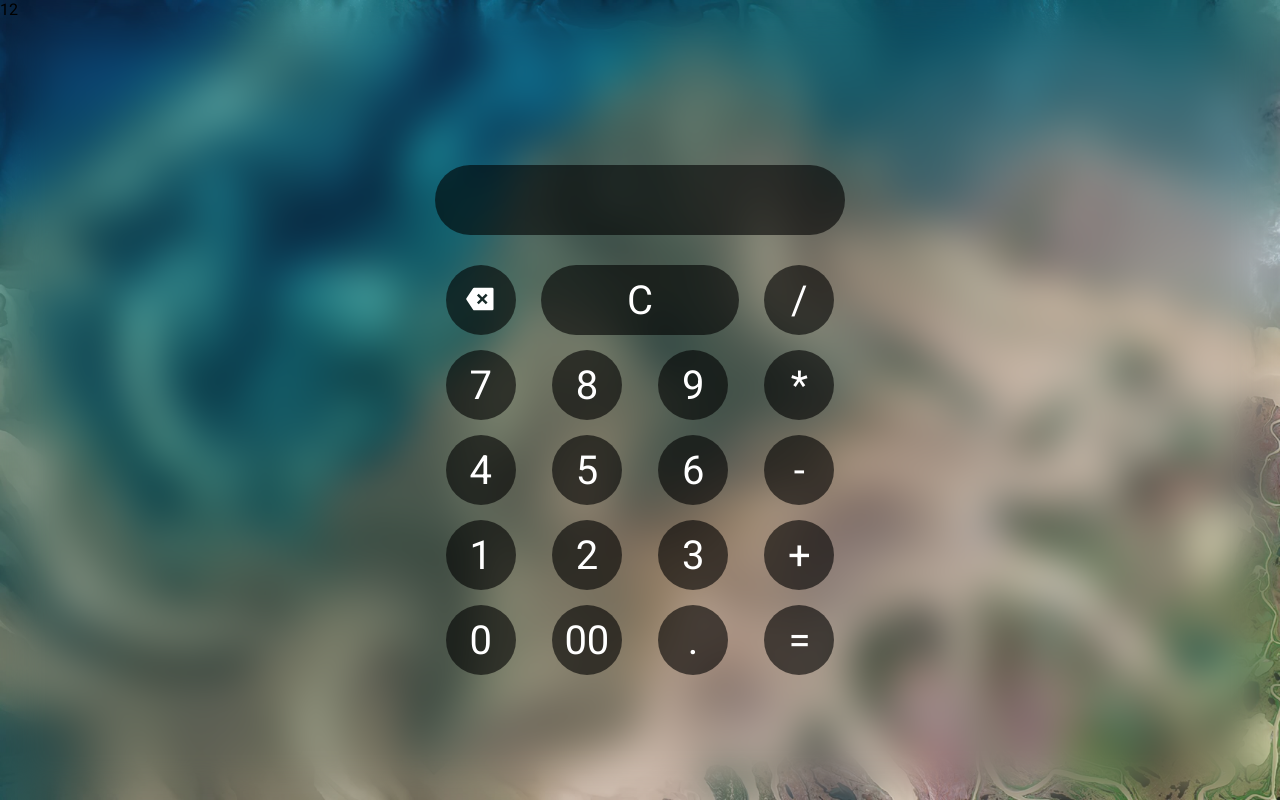
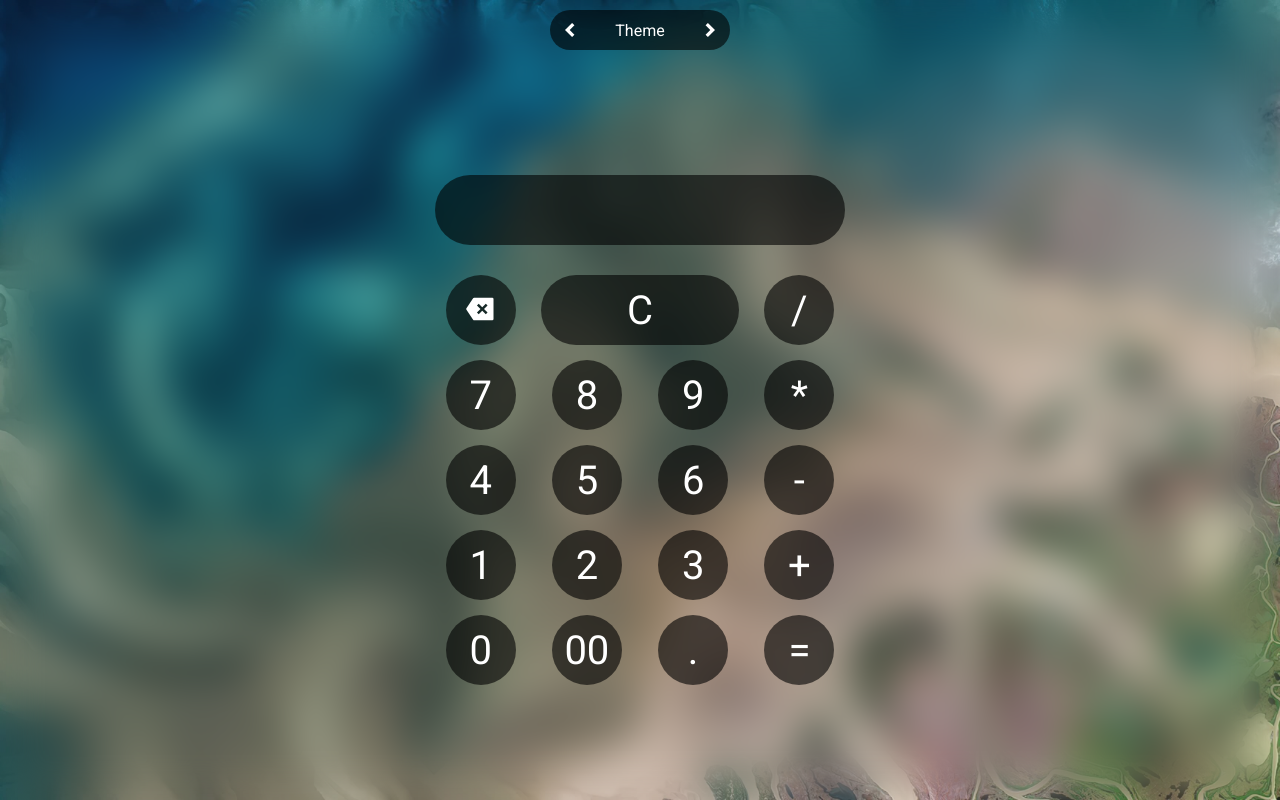
Before and after one commit to Arrtem4/calc, a React (Create React App) app: page / in a window 1280 px wide. Built offline with nearby package versions, Linux system fonts and the light colour scheme.

Commit message:
ready to redux

```diff
--- a/src/App.scss
+++ b/src/App.scss
@@ -1,4 +1,5 @@
 @import url("https://fonts.googleapis.com/css2?family=Roboto:wght@400;700&display=swap");
+@import "./Themes.scss";
 
 * {
   margin: 0;
@@ -23,8 +24,7 @@ body {
 .layout {
   height: 100vh;
   display: grid;
-  grid-template-columns: 100%;
-  grid-template-rows: 4rem 1fr;
+  grid-template-rows: min-content 1fr;
 }
 
 .calculator {
@@ -33,3 +33,18 @@ body {
   justify-self: center;
   align-self: center;
 }
+
+.theme {
+  justify-self: center;
+  align-self: center;
+  width: 18rem;
+  display: grid;
+  grid-template-columns: min-content 1fr min-content;
+  justify-content: space-between;
+  align-items: center;
+  margin: 1rem 0rem;
+  text-align: center;
+  &__arrow {
+    font-size: 4rem;
+  }
+}
--- a/src/Button.jsx
+++ b/src/Button.jsx
@@ -3,7 +3,7 @@ import { RiDeleteBack2Fill } from "react-icons/ri";
 function Button({ btnValue, btnClick }) {
   return (
     <button
-      className={`button ${btnValue === "C" ? "button__clear" : ""}`}
+      className={`color button ${btnValue === "C" ? "button__clear" : ""}`}
       onClick={() => btnClick(btnValue)}
     >
       {btnValue === "R" ? (
--- a/src/ButtonBox.scss
+++ b/src/ButtonBox.scss
@@ -3,18 +3,8 @@
   height: 7rem;
   font-family: inherit;
   font-size: 4rem;
-  border-radius: 50rem;
   border: none;
-  background: rgba(0, 0, 0, 0.6);
-  color: white;
   transition: all 0.2s;
-  &:hover {
-    background: rgba(0, 0, 0, 0.8);
-  }
-  &:active {
-    transform: translateY(5px);
-    background: rgba(0, 0, 0, 1);
-  }
   &__box {
     display: grid;
     grid-template-columns: repeat(4, 1fr);
--- a/src/Screen.jsx
+++ b/src/Screen.jsx
@@ -2,7 +2,7 @@ import "./Screen.scss";
 
 function Screen({ screenValue }) {
   return (
-    <div className="screen">
+    <div className="color screen">
       <p
         className={`screen__content ${
           screenValue.length > 14 ? `screen__content_15` : ``
--- a/src/Screen.scss
+++ b/src/Screen.scss
@@ -1,31 +1,13 @@
-.screen {
-  width: 100%;
-  font-size: 4rem;
-  color: white;
-  overflow: hidden;
-  display: inline-block;
-  text-align: right;
-  &__15 {
-    font-size: 2rem;
-    word-wrap: break-word;
-  }
-}
-.ankor {
-  color: transparent;
-}
 .screen {
   margin-bottom: 3rem;
   display: flex;
   align-items: center;
   justify-content: center;
-  background: rgba(0, 0, 0, 0.6);
-  border-radius: 50rem;
   padding: 0rem 2rem;
   min-height: 7rem;
   &__content {
     width: 100%;
     font-size: 4rem;
-    color: white;
     overflow: hidden;
     display: inline-block;
     text-align: right;
@@ -35,3 +17,7 @@
     }
   }
 }
+
+.ankor {
+  color: transparent;
+}
--- a/src/Theme.jsx
+++ b/src/Theme.jsx
@@ -1,5 +1,25 @@
+import { useState } from "react";
+import { RiArrowDropLeftLine, RiArrowDropRightLine } from "react-icons/ri";
+
 const Theme = () => {
-  return <div className="theme__block">12</div>;
+  const themes = ["color", "color2"];
+  const [theme, setTheme] = useState(themes[0]);
+
+  return (
+    <div className={`theme ${theme}`}>
+      <RiArrowDropLeftLine className={`theme__arrow ${theme}`} />
+      <p className={`theme__name ${theme}`}>Theme</p>
+      <RiArrowDropRightLine
+        className={`theme__arrow ${theme}`}
+        onClick={() => {
+          let x = themes.indexOf(theme);
+          x === themes.length - 1
+            ? setTheme(themes[0])
+            : setTheme(themes[x + 1]);
+        }}
+      />
+    </div>
+  );
 };
 
 export default Theme;
--- /dev/null
+++ b/src/Themes.scss
@@ -0,0 +1,43 @@
+.color {
+  color: white;
+  background: rgba(0, 0, 0, 0.6);
+  border-radius: 50rem;
+  transition: all 0.2s;
+  &.button {
+    &:hover {
+      background: rgba(0, 0, 0, 0.8);
+    }
+    &:active {
+      transform: translateY(5px);
+      background: rgba(0, 0, 0, 1);
+    }
+  }
+  &.theme__arrow {
+    border-radius: 50rem;
+    background-color: transparent;
+    &:hover {
+      transform: scale(150%);
+    }
+    &:active {
+      transform: scale(100%);
+    }
+  }
+  &.theme__name {
+    background-color: transparent;
+  }
+}
+
+.color2 {
+  color: white;
+  background: rgba(170, 170, 170, 0.6);
+  border-radius: 50rem;
+  &.button {
+    &:hover {
+      background: rgba(0, 0, 0, 0.8);
+    }
+    &:active {
+      transform: translateY(5px);
+      background: rgba(0, 0, 0, 1);
+    }
+  }
+}
```
